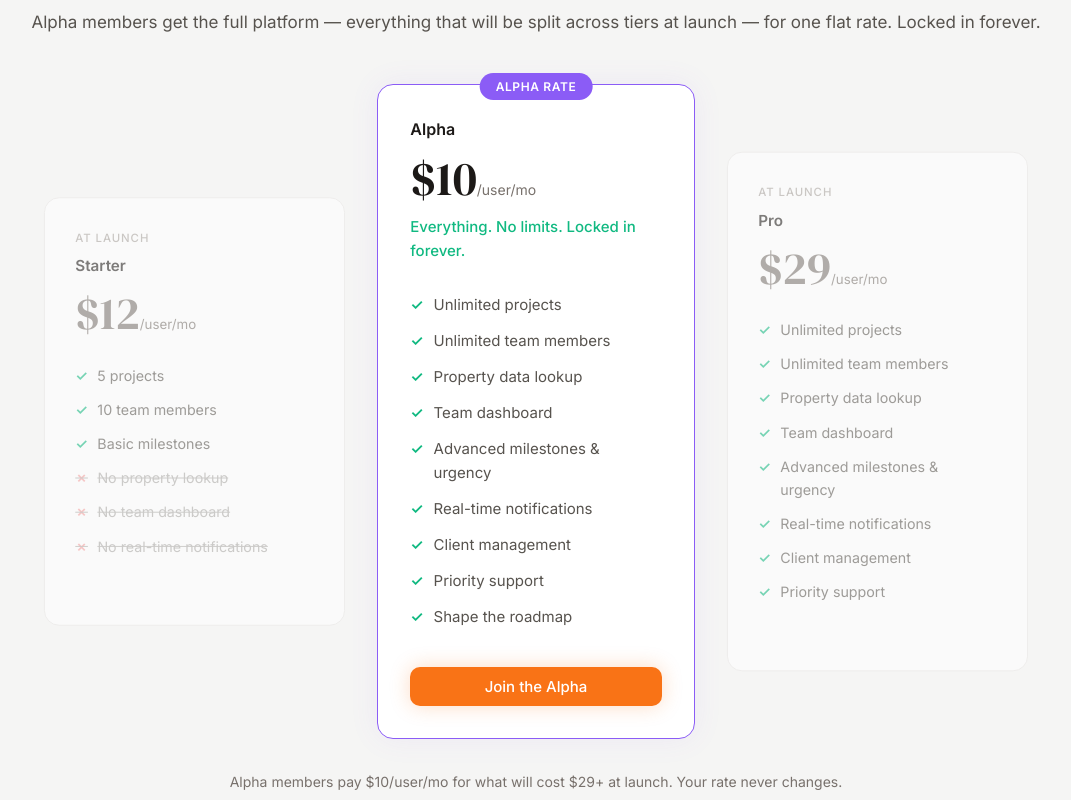
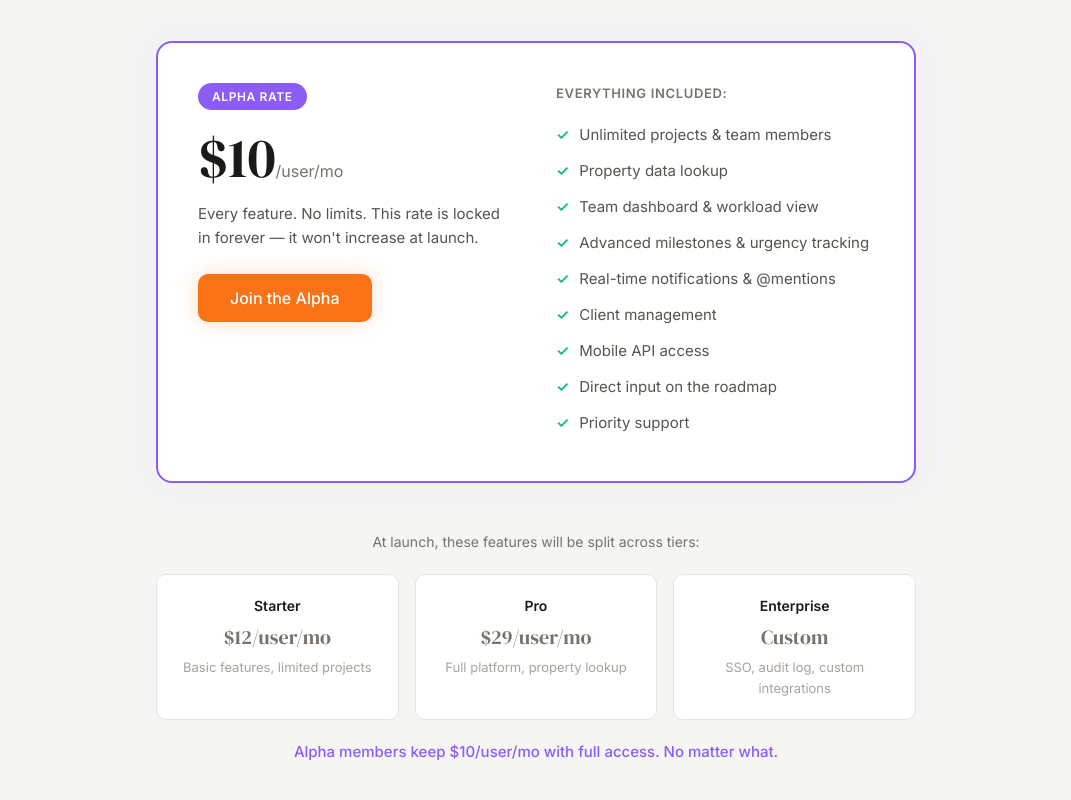
Before and after one commit to omar-alomar/projeckt-landing, a Next.js app: page / in a window 1280 px wide. Shown: the part 2780-3580 px from the top of the page, without its empty margins (104-1175 px from the left). Built offline with nearby package versions, Linux system fonts and the light colour scheme.

Commit message:
real pivot

```diff
--- a/src/app/components/Pricing.tsx
+++ b/src/app/components/Pricing.tsx
@@ -11,91 +11,72 @@ export default function Pricing() {
           <div className="pricing-header">
             <p className="section-label">Alpha pricing</p>
             <h2 className="section-heading">
-              Every feature. One price.
+              Get everything. Pay less. Forever.
             </h2>
-            <p className="pricing-sub">
-              Alpha members get the full platform &mdash; everything that
-              will be split across tiers at launch &mdash; for one flat
-              rate. Locked in forever.
-            </p>
           </div>
         </ScrollReveal>
 
-        <div className="pricing-grid pricing-grid-single">
-          <ScrollReveal>
-            <div className="pricing-card pricing-card-launch">
-              <div className="pricing-card-header-muted">At launch</div>
-              <div className="pricing-plan-name">Starter</div>
-              <div className="pricing-price">
-                <span className="pricing-amount muted">$12</span>
-                <span className="pricing-period">/user/mo</span>
+        <ScrollReveal>
+          <div className="alpha-card">
+            <div className="alpha-card-inner">
+              <div className="alpha-card-left">
+                <span className="alpha-badge">Alpha Rate</span>
+                <div className="alpha-price">
+                  <span className="alpha-amount">$10</span>
+                  <span className="alpha-period">/user/mo</span>
+                </div>
+                <p className="alpha-note">
+                  Every feature. No limits. This rate is locked in
+                  forever &mdash; it won&apos;t increase at launch.
+                </p>
+                <CTAButton className="btn btn-primary btn-lg">
+                  Join the Alpha
+                </CTAButton>
               </div>
-              <ul className="pricing-features">
-                <li>5 projects</li>
-                <li>10 team members</li>
-                <li>Basic milestones</li>
-                <li className="pricing-feature-missing">No property lookup</li>
-                <li className="pricing-feature-missing">No team dashboard</li>
-                <li className="pricing-feature-missing">No real-time notifications</li>
-              </ul>
+              <div className="alpha-card-right">
+                <h4 className="alpha-includes-title">Everything included:</h4>
+                <ul className="alpha-features">
+                  <li>Unlimited projects &amp; team members</li>
+                  <li>Property data lookup</li>
+                  <li>Team dashboard &amp; workload view</li>
+                  <li>Advanced milestones &amp; urgency tracking</li>
+                  <li>Real-time notifications &amp; @mentions</li>
+                  <li>Client management</li>
+                  <li>Mobile API access</li>
+                  <li>Direct input on the roadmap</li>
+                  <li>Priority support</li>
+                </ul>
+              </div>
             </div>
-          </ScrollReveal>
-
-          <ScrollReveal delay={100}>
-            <div className="pricing-card featured">
-              <span className="pricing-badge">Alpha Rate</span>
-              <div className="pricing-plan-name">Alpha</div>
-              <div className="pricing-price">
-                <span className="pricing-amount">$10</span>
-                <span className="pricing-period">/user/mo</span>
-              </div>
-              <p className="pricing-alpha-note">
-                Everything. No limits. Locked in forever.
-              </p>
-              <ul className="pricing-features">
-                <li>Unlimited projects</li>
-                <li>Unlimited team members</li>
-                <li>Property data lookup</li>
-                <li>Team dashboard</li>
-                <li>Advanced milestones &amp; urgency</li>
-                <li>Real-time notifications</li>
-                <li>Client management</li>
-                <li>Priority support</li>
-                <li>Shape the roadmap</li>
-              </ul>
-              <CTAButton className="btn btn-primary btn-md">
-                Join the Alpha
-              </CTAButton>
-            </div>
-          </ScrollReveal>
-
-          <ScrollReveal delay={200}>
-            <div className="pricing-card pricing-card-launch">
-              <div className="pricing-card-header-muted">At launch</div>
-              <div className="pricing-plan-name">Pro</div>
-              <div className="pricing-price">
-                <span className="pricing-amount muted">$29</span>
-                <span className="pricing-period">/user/mo</span>
-              </div>
-              <ul className="pricing-features">
-                <li>Unlimited projects</li>
-                <li>Unlimited team members</li>
-                <li>Property data lookup</li>
-                <li>Team dashboard</li>
-                <li>Advanced milestones &amp; urgency</li>
-                <li>Real-time notifications</li>
-                <li>Client management</li>
-                <li>Priority support</li>
-              </ul>
-            </div>
-          </ScrollReveal>
-        </div>
+          </div>
+        </ScrollReveal>
 
         <ScrollReveal>
-          <p className="pricing-guarantee">
-            Alpha members pay $10/user/mo for what will cost $29+
-            at launch. Your rate never changes.
-          </p>
+          <div className="launch-pricing">
+            <p className="launch-pricing-label">
+              At launch, these features will be split across tiers:
+            </p>
+            <div className="launch-tiers">
+              <div className="launch-tier">
+                <span className="launch-tier-name">Starter</span>
+                <span className="launch-tier-price">$12/user/mo</span>
+                <span className="launch-tier-desc">Basic features, limited projects</span>
+              </div>
+              <div className="launch-tier">
+                <span className="launch-tier-name">Pro</span>
+                <span className="launch-tier-price">$29/user/mo</span>
+                <span className="launch-tier-desc">Full platform, property lookup</span>
+              </div>
+              <div className="launch-tier">
+                <span className="launch-tier-name">Enterprise</span>
+                <span className="launch-tier-price">Custom</span>
+                <span className="launch-tier-desc">SSO, audit log, custom integrations</span>
+              </div>
+            </div>
+            <p className="launch-pricing-note">
+              Alpha members keep $10/user/mo with full access. No matter what.
+            </p>
+          </div>
         </ScrollReveal>
       </div>
     </section>
--- a/src/app/globals.css
+++ b/src/app/globals.css
@@ -1520,50 +1520,141 @@ section {
   white-space: nowrap;
 }
 
-.pricing-grid-single {
-  max-width: 1000px;
-  align-items: center;
-}
-
-.pricing-card-launch {
-  opacity: 0.55;
-  transform: scale(0.95);
-}
-
-.pricing-card-launch:hover {
-  opacity: 0.7;
-  transform: scale(0.95) translateY(-4px);
-}
-
-.pricing-card-header-muted {
+/* Alpha hero card */
+.alpha-card {
+  max-width: 760px;
+  margin: 0 auto 3rem;
+  background: var(--bg-card);
+  border: 2px solid var(--accent-violet);
+  border-radius: var(--radius-lg);
+  padding: 2.5rem;
+  box-shadow: 0 0 40px rgba(139, 92, 246, 0.06);
+}
+
+.alpha-card-inner {
+  display: grid;
+  grid-template-columns: 1fr 1fr;
+  gap: 2.5rem;
+  align-items: start;
+}
+
+.alpha-badge {
+  display: inline-block;
+  background: var(--accent-violet);
+  color: white;
   font-size: 0.75rem;
+  font-weight: 600;
+  padding: 0.25rem 0.875rem;
+  border-radius: 999px;
+  text-transform: uppercase;
+  letter-spacing: 0.05em;
+  margin-bottom: 1.25rem;
+}
+
+.alpha-price {
+  margin-bottom: 1rem;
+}
+
+.alpha-amount {
+  font-family: var(--font-serif), Georgia, serif;
+  font-size: 3.5rem;
+  font-weight: 400;
+  color: var(--text-primary);
+  line-height: 1;
+}
+
+.alpha-period {
+  font-size: 1rem;
+  color: var(--text-muted);
+}
+
+.alpha-note {
+  font-size: 0.9375rem;
+  color: var(--text-secondary);
+  line-height: 1.6;
+  margin-bottom: 1.5rem;
+}
+
+.alpha-includes-title {
+  font-size: 0.8125rem;
+  font-weight: 600;
+  text-transform: uppercase;
+  letter-spacing: 0.05em;
+  color: var(--text-muted);
+  margin-bottom: 0.875rem;
+}
+
+.alpha-features {
+  list-style: none;
+}
+
+.alpha-features li {
+  display: flex;
+  align-items: flex-start;
+  gap: 0.625rem;
+  font-size: 0.9375rem;
+  color: var(--text-secondary);
+  padding: 0.375rem 0;
+}
+
+.alpha-features li::before {
+  content: '\2713';
+  color: var(--accent-green);
+  font-weight: 600;
+  flex-shrink: 0;
+}
+
+/* Launch pricing comparison */
+.launch-pricing {
+  max-width: 760px;
+  margin: 0 auto;
+  text-align: center;
+}
+
+.launch-pricing-label {
+  font-size: 0.875rem;
+  color: var(--text-muted);
+  margin-bottom: 1.25rem;
+}
+
+.launch-tiers {
+  display: grid;
+  grid-template-columns: repeat(3, 1fr);
+  gap: 1rem;
+  margin-bottom: 1.25rem;
+}
+
+.launch-tier {
+  background: var(--bg-card);
+  border: 1px solid var(--border-subtle);
+  border-radius: var(--radius-md);
+  padding: 1.25rem;
+  display: flex;
+  flex-direction: column;
+  gap: 0.25rem;
+}
+
+.launch-tier-name {
+  font-size: 0.875rem;
+  font-weight: 600;
+  color: var(--text-primary);
+}
+
+.launch-tier-price {
+  font-family: var(--font-serif), Georgia, serif;
+  font-size: 1.25rem;
+  color: var(--text-muted);
+}
+
+.launch-tier-desc {
+  font-size: 0.8125rem;
+  color: var(--text-faint);
+}
+
+.launch-pricing-note {
+  font-size: 0.9375rem;
   font-weight: 500;
-  text-transform: uppercase;
-  letter-spacing: 0.08em;
-  color: var(--text-faint);
-  margin-bottom: 0.5rem;
-}
-
-.pricing-amount.muted {
-  color: var(--text-muted);
-}
-
-.pricing-feature-missing {
-  text-decoration: line-through;
-  opacity: 0.5;
-}
-
-.pricing-feature-missing::before {
-  content: '\2717' !important;
-  color: var(--accent-red) !important;
-}
-
-.pricing-alpha-note {
-  font-size: 0.9375rem;
-  color: var(--accent-green);
-  font-weight: 500;
-  margin-bottom: 1.5rem;
-  margin-top: -0.75rem;
+  color: var(--accent-violet);
 }
 
 .pricing-plan-name {
@@ -2006,6 +2097,19 @@ section {
     gap: 1rem;
   }
 
+  .alpha-card-inner {
+    grid-template-columns: 1fr;
+    gap: 1.5rem;
+  }
+
+  .alpha-card {
+    padding: 1.75rem;
+  }
+
+  .launch-tiers {
+    grid-template-columns: 1fr;
+  }
+
   .footer-row {
     flex-direction: column;
     gap: 1rem;
```
